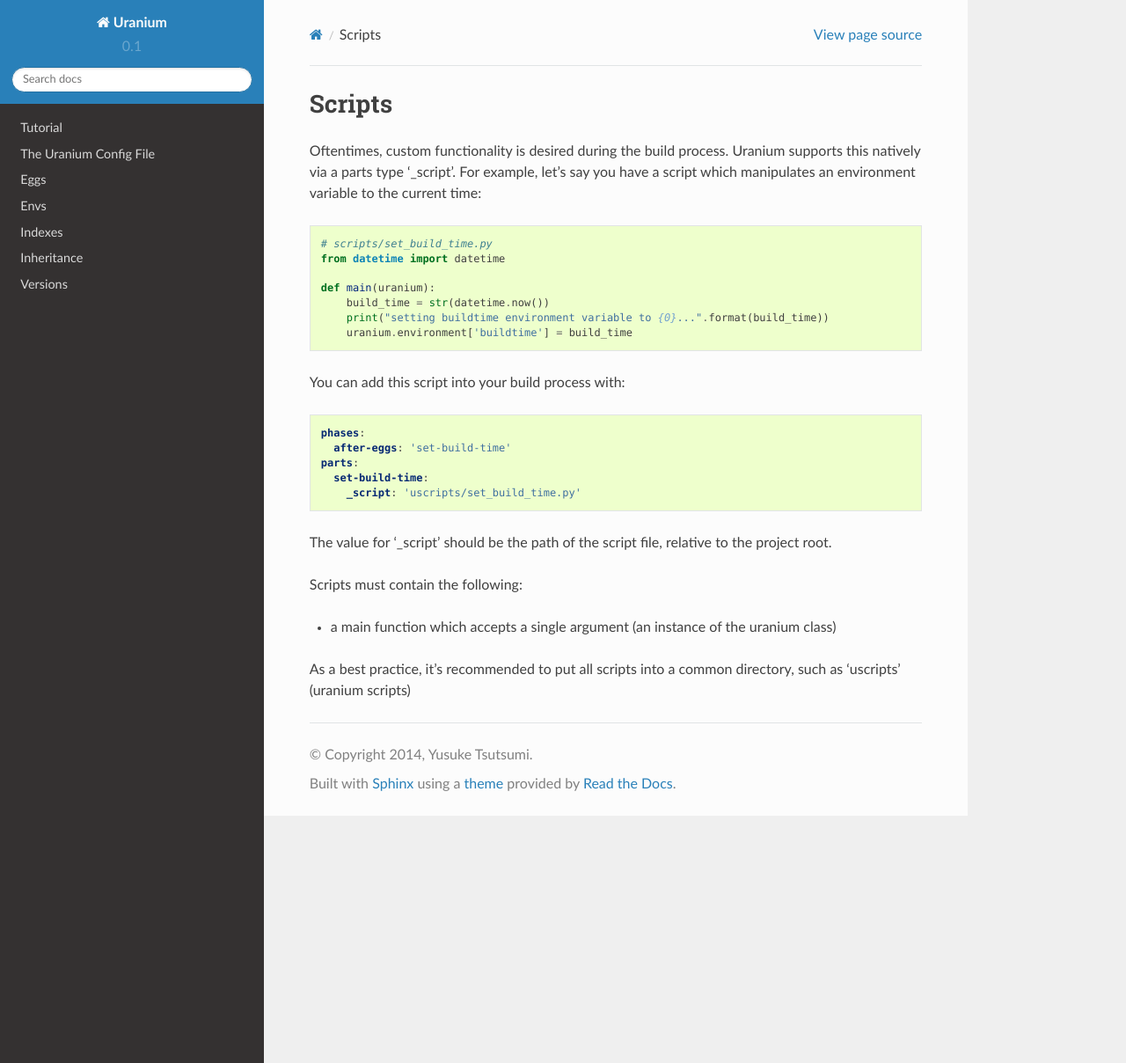
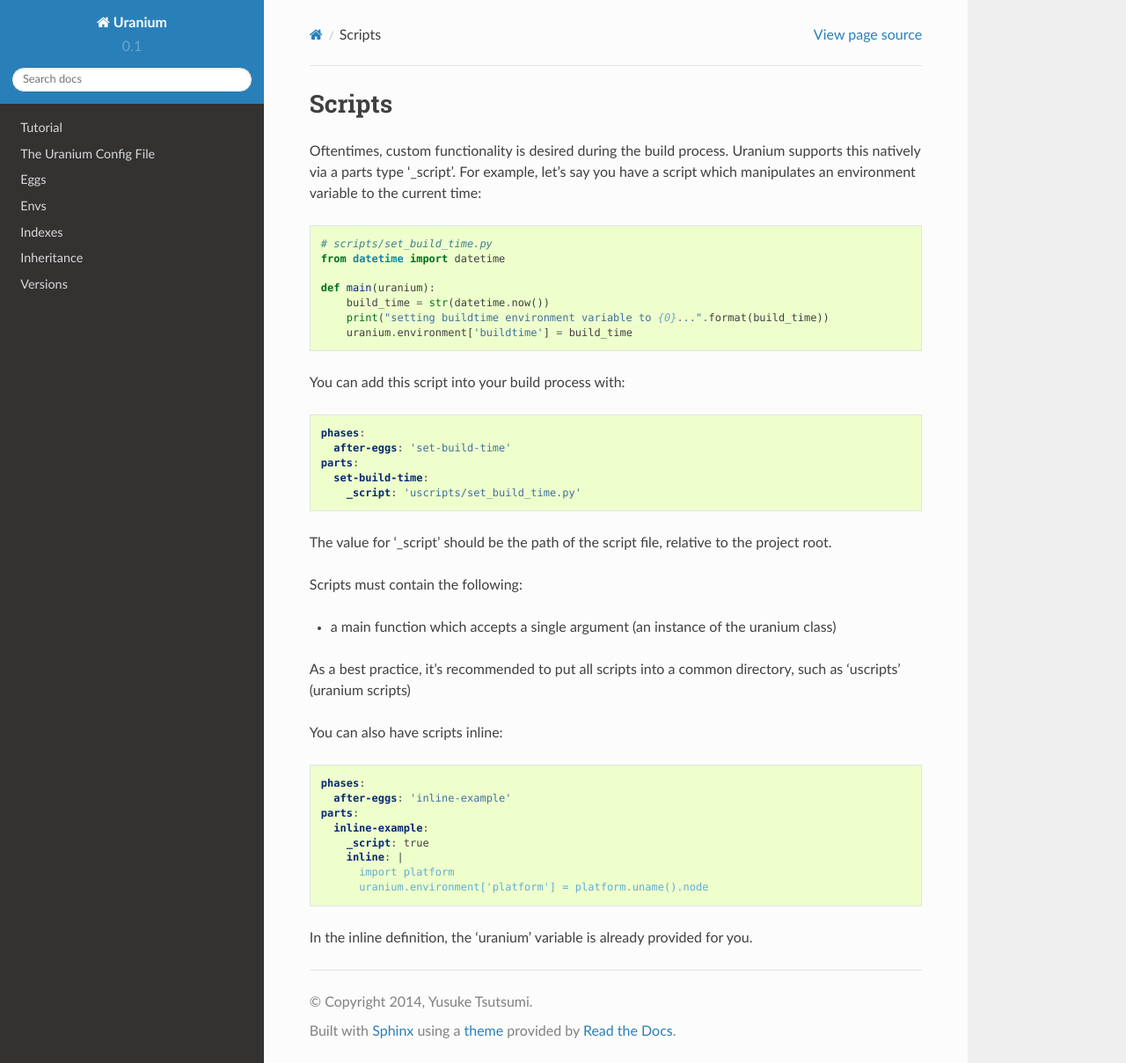
Before and after one commit to toumorokoshi/uranium, a Sphinx documentation site: the page built from docs/scripts.rst, in a window 1280 px wide and 1208 px high. Shown: the whole window at 88% size. Built offline with Sphinx 7.4.7 and the Read the Docs theme 2.0.0, drawn with Linux system fonts in a browser that asks for light colours; pages that are not in the unit, such as notebooks, are missing from menus.

Commit message:
adding inline scrips

```diff
--- a/docs/scripts.rst
+++ b/docs/scripts.rst
@@ -40,3 +40,19 @@ Scripts must contain the following:
 
 As a best practice, it's recommended to put all scripts into a common
 directory, such as 'uscripts' (uranium scripts)
+
+You can also have scripts inline:
+
+.. code-block:: yaml
+
+    phases:
+      after-eggs: 'inline-example'
+    parts:
+      inline-example:
+        _script: true
+        inline: |
+          import platform
+          uranium.environment['platform'] = platform.uname().node
+
+
+In the inline definition, the 'uranium' variable is already provided for you.
```
Also changed, not shown: 2 other files.
